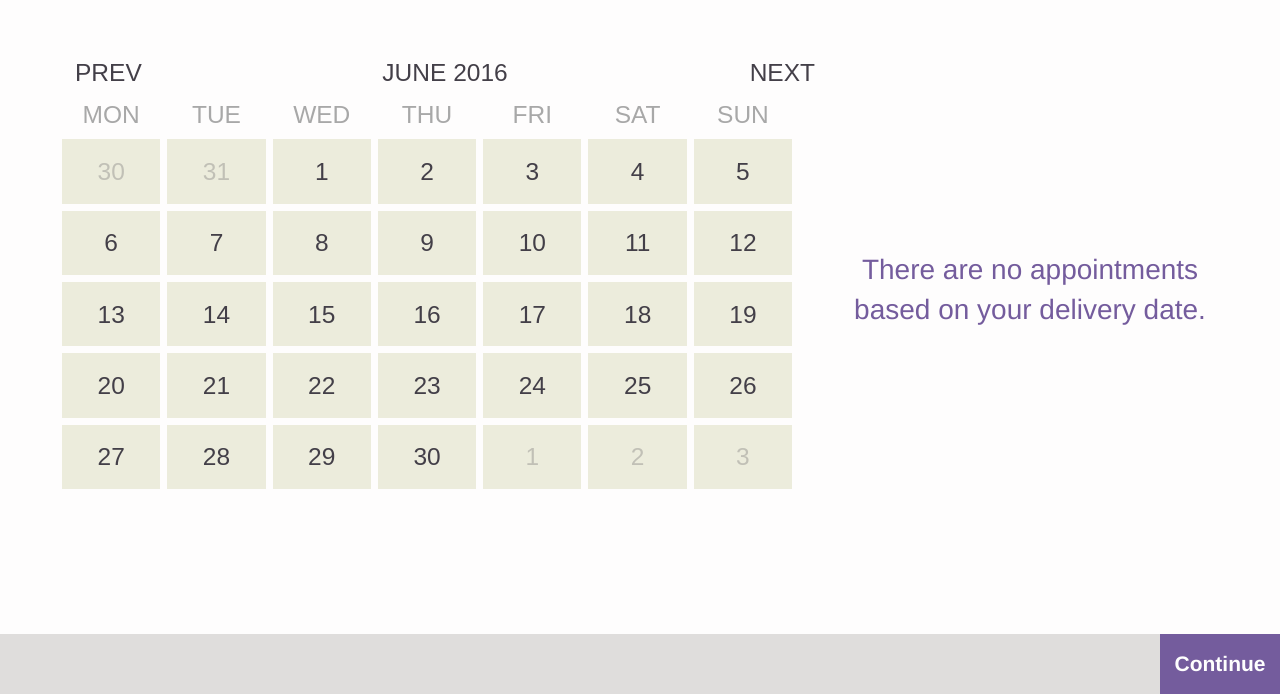
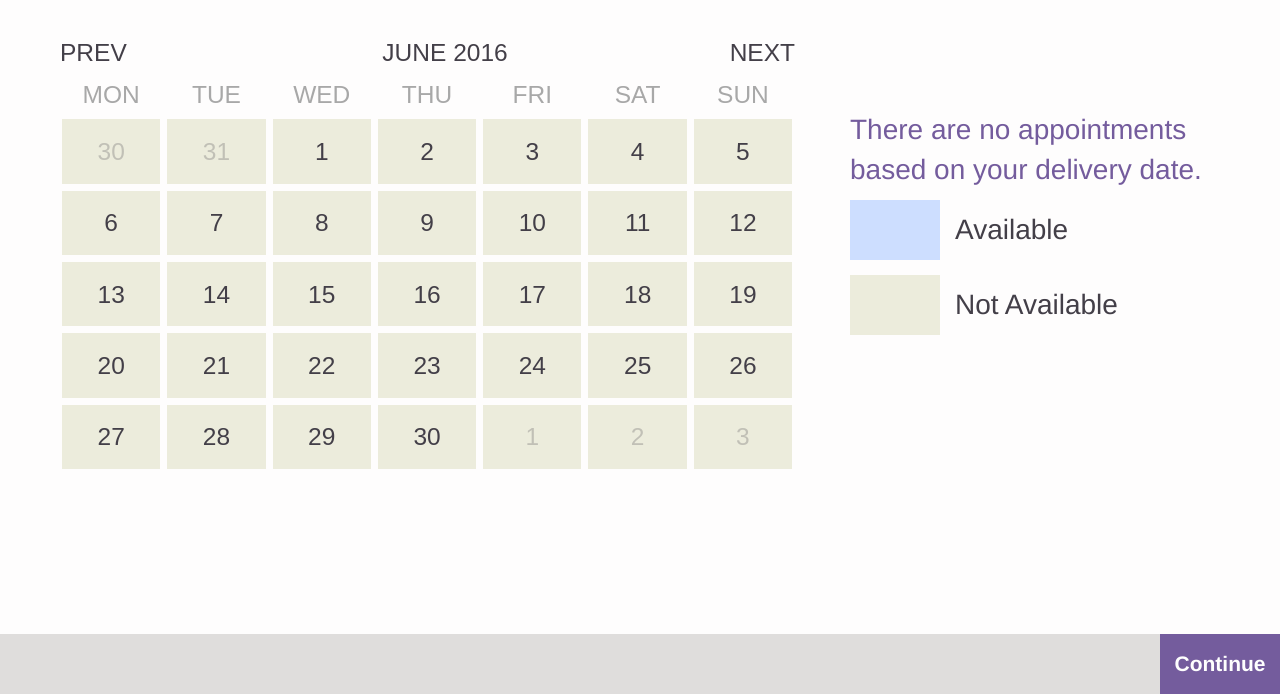
Before and after one commit to jantonso/hbp, a Django app: template templates/commitAndScheduleCalendar.html in a window 1280 px wide. Shown: the part 106-800 px from the top of the page. Run offline with Django 3.2, Linux system fonts and the light colour scheme; the template is opened without the code that fills it: most values are stand-ins (such as "Sample title", 1, 10 or a date in 2020); form fields are guessed from the names that the template uses; some libraries are stand-ins or nearby versions.

Commit message:
Made calendar Added legend and messages for how to use the calendar

```diff
--- a/static/css/commitAndScheduleCalendar.css
+++ b/static/css/commitAndScheduleCalendar.css
@@ -11,15 +11,40 @@
 }
 
 #page-content #calendar-instructions {
-	margin-top: 225px;
-	text-align: center;
+	margin-top: 85px;
+	text-align: left;
 	font-size: 2.0em;
 	font-weight: 300;
 	color: #745C9D;
 }
 
+#page-content .calendar-legend {
+	margin-top: 10px;
+}
+
+#page-content #available-days {
+	display: inline-block;
+	width: 90px;
+	height: 60px;
+	background-color: #CDDEFF;
+}
+
+#page-content #non-available-days {
+	display: inline-block;
+	width: 90px;
+	height: 60px;
+	background-color: #ECECDC;
+}
+
+#page-content .legend-message {
+	margin: 10px 0px 0px 40px;
+	font-size: 2.0em;
+	font-weight: 200;
+	color: #433F48;
+}
+
 #page-content #calendar-container {
-	padding: 30px 0px 10px 0px;
+	padding: 10px 0px 10px 0px;
 	margin: 0;
 }
 
@@ -67,7 +92,7 @@
 
 #page-content .ui-datepicker-prev {
     left: 0;
-    padding-left: 20px;
+    padding-left: 5px;
     text-decoration: none;
     color: #433F48;
 }
@@ -78,7 +103,7 @@
 
 #page-content .ui-datepicker-next {
     right: 0;
-    padding-right: 20px;
+    padding-right: 40px;
     text-decoration: none;
     color: #433F48;
 }
@@ -150,7 +175,7 @@
 #page-content #appt-container {
 	font-family: 'Work Sans', sans-serif;
 	display: none;
-	padding-top: 113px;
+	padding-top: 10px;
 }
 
 #page-content #appt-container #appt-date {
@@ -209,25 +234,3 @@
 	font-size: 1.50em;
 	color: #7B8FB7;
 }
-
-footer #confirm-appt-button {
-	display: inline-block;
-	height: 60px;
-	padding: 15px 20px 15px 20px;
-	background-color: #745C9D;
-	float: right;
-}
-
-footer a {
-	text-decoration: none;
-	outline: 0;
-	color: #FEFEFE;
-	font-size: 1.5em;
-	font-weight: bold;
-}
-
-footer a:hover div {
-	background-color: #4E8DFF !important;
-	color: #FEFEFE;
-	text-decoration: none;
-}
--- a/static/js/commitAndScheduleCalendar.js
+++ b/static/js/commitAndScheduleCalendar.js
@@ -45,11 +45,16 @@ $(document).ready(function() {
 			// Reset all selected appointments
 			resetAppointments();
 
+			// Hide the calendar legend
+			$('#page-content .calendar-legend').hide();
+
 			// Highlight the selected day
 			selectedDate = dateText;
 
 			// Show the appointment container
-			$('#page-content #calendar-instructions').hide();
+			$('#page-content #calendar-instructions')
+				.text('Click on a time to schedule the appointment and then click Continue.');
+			$('#page-content #calendar-instructions').css('margin-top', '0px');
 			$('#page-content #appt-container').show();
 
 			// Show the appointment date on the container
@@ -86,6 +91,9 @@ $(document).ready(function() {
 								$(this).children().css('color', '#FEFEFE');
 
 								document.getElementById('id_appt_id').value = parseInt($(this).attr('id'));
+
+								// Show the continue button
+								$('footer #continue-button').show();
 							})
 						)
 					);
@@ -124,6 +132,7 @@ function resetAppointments() {
 	$('#page-content #appt-container .appt-odd').css('background','#CDDEFF');
 	$('#page-content #appt-container .appt-even').css('background','#DCE7FD');
 	errorMsg.hide();
+	$('footer #continue-button').hide();
 }
 
 function processAppointments() {
--- a/templates/commitAndScheduleCalendar.html
+++ b/templates/commitAndScheduleCalendar.html
@@ -15,7 +15,23 @@
 	<div class="col-lg-8" id="calendar-container">
 	</div>
 	<div class="col-lg-4">
-		<p id="calendar-instructions"> Please select a follow up appointment. Click on a day to view the available times. </p>
+		<p id="calendar-instructions"> Please select a follow up appointment. Click on a day to see the appointment availability. </p>
+		<div class="row calendar-legend">
+			<div class="col-lg-2">
+				<div id="available-days"></div>
+			</div>
+			<div class="col-lg-10">
+				<p class="legend-message"> Available </p>
+			</div>
+		</div>
+		<div class="row calendar-legend">
+			<div class="col-lg-2">
+				<div id="non-available-days"></div>
+			</div>
+			<div class="col-lg-10">
+				<p class="legend-message"> Not Available </p>
+			</div>
+		</div>
 		<div id="appt-container">
 			<div id="appt-container-info">
 				<div class="row">
```
